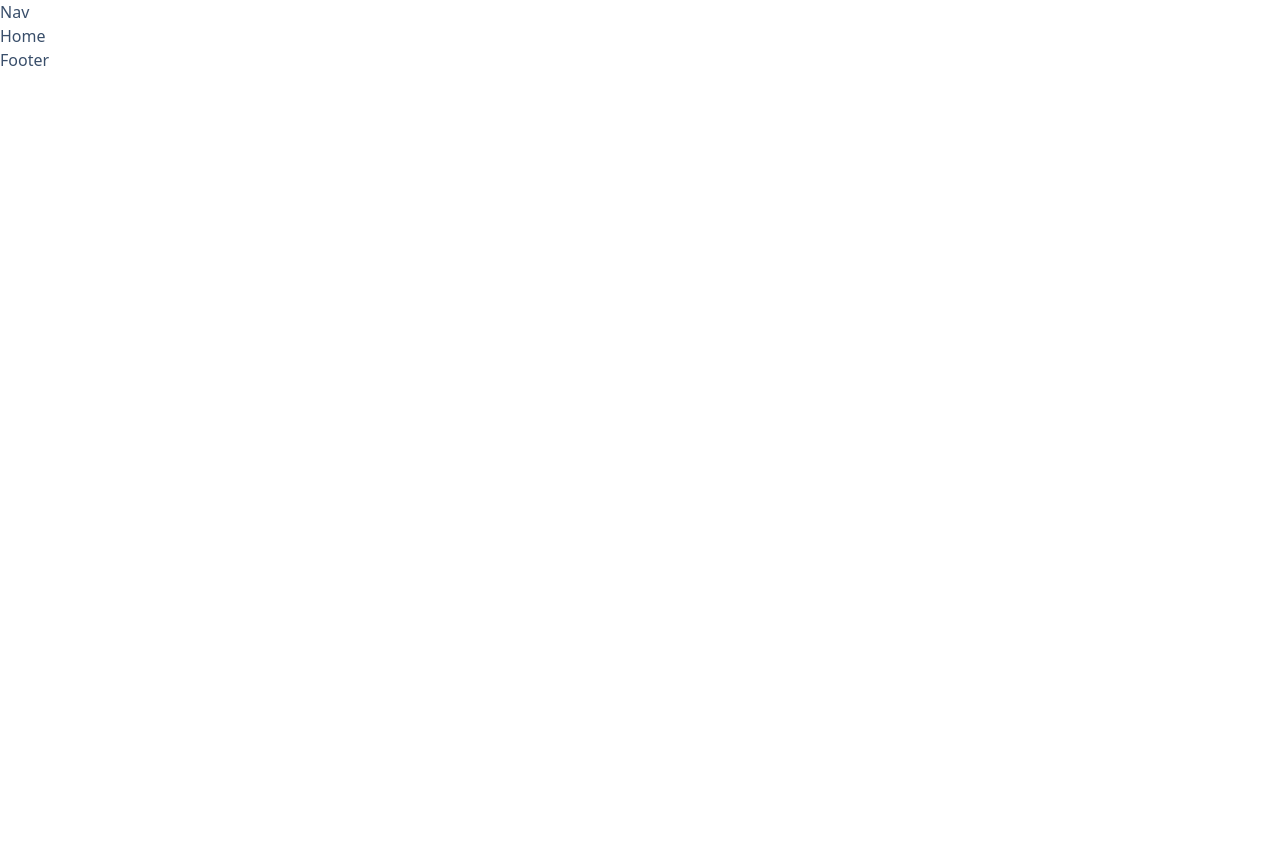
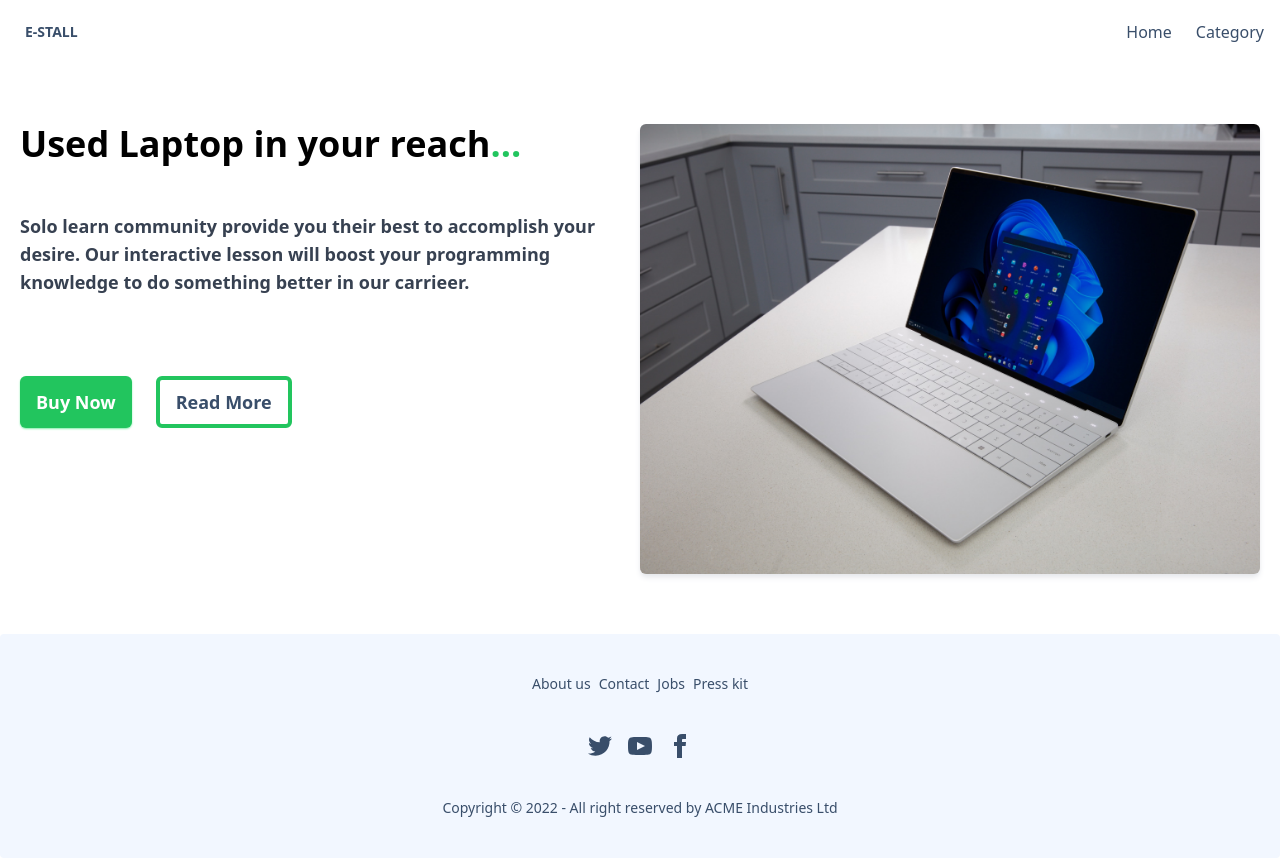
Before and after one commit to MRKPRO360/e-stall-client, a React (Create React App) app: page / in a window 1280 px wide. Before the commit the page ends 800 px from the top, so only its background shows below. Built offline with nearby package versions, Linux system fonts and the light colour scheme.

Commit message:
added nav and home banner

```diff
--- a/public/index.html
+++ b/public/index.html
@@ -24,7 +24,7 @@
       work correctly both with client-side routing and a non-root public URL.
       Learn how to configure a non-root public URL by running `npm run build`.
     -->
-    <title>Laptop Resale &mdash; Your trustworthy store :)</title>
+    <title>E-stall &mdash; Your trustworthy laptop resale store</title>
   </head>
   <body>
     <noscript>You need to enable JavaScript to run this app.</noscript>
--- a/src/Layout/Main.js
+++ b/src/Layout/Main.js
@@ -6,7 +6,9 @@ export default function Main() {
   return (
     <div>
       <Nav />
-      <Outlet />
+      <div className="my-10">
+        <Outlet />
+      </div>
       <Footer />
     </div>
   );
--- /dev/null
+++ b/src/Pages/Category/Category/Category/Category.js
@@ -0,0 +1,3 @@
+export default function Category() {
+  return <div>Category</div>;
+}
--- a/src/Pages/Home/Home/Home/Home.js
+++ b/src/Pages/Home/Home/Home/Home.js
@@ -1,3 +1,9 @@
+import HomeBanner from "./HomeBanner/HomeBanner";
+
 export default function Home() {
-  return <div>Home</div>;
+  return (
+    <div>
+      <HomeBanner />
+    </div>
+  );
 }
--- /dev/null
+++ b/src/Pages/Home/Home/Home/HomeBanner/HomeBanner.js
@@ -0,0 +1,38 @@
+import { Link } from "react-router-dom";
+import img from "../../../../../image/banner.jpg";
+export default function HomeBanner() {
+  return (
+    <div className="justify-between gap-10 p-5 space-y-10 bg-white rounded-md lg:flex lg:space-y-0">
+      <div className="flex-1">
+        <h1 className="text-2xl font-semibold text-black sm:text-3xl md:text-4xl">
+          Used Laptop in your reach
+          <span className="font-bold text-green-500">...</span>
+        </h1>
+        <p className="mt-6 text-base font-semibold text-gray-700 sm:text-lg sm:mt-9 lg:mt-12 ">
+          Solo learn community provide you their best to accomplish your desire.
+          Our interactive lesson will boost your programming knowledge to do
+          something better in our carrieer.
+        </p>
+        <div className="flex gap-6 mt-10 text-base font-semibold sm:text-lg lg:mt-20">
+          <button
+            to="/courses"
+            className="flex items-center px-2 py-1 text-white duration-300 bg-green-500 rounded-md shadow-sm cursor-pointer sm:px-4 sm:py-2 hover:bg-green-600 active:bg-green-700 transorm transtion active:translate-y-1 focus:ring-2 focus:ring-offset-4 focus:ring-green-600 shadow-green-300 active:shadow-lg backface-hidden"
+          >
+            Buy Now
+          </button>
+          <button className="px-2 py-1 border-4 border-green-500 rounded-md sm:px-4 sm:py-2 ">
+            Read More
+          </button>
+        </div>
+      </div>
+
+      <div className="w-full lg:w-1/2">
+        <img
+          className="rounded-md h-72 sm:h-[450px] w-full object-cover object-center shadow-md shadow-gray-200 scale-x-[-1]"
+          src={img}
+          alt="Laptop"
+        />
+      </div>
+    </div>
+  );
+}
--- a/src/Pages/Shared/Footer.js
+++ b/src/Pages/Shared/Footer.js
@@ -1,3 +1,52 @@
 export default function Footer() {
-  return <div>Footer</div>;
+  return (
+    <footer className="footer footer-center p-10 bg-base-200 text-base-content rounded">
+      <div className="grid grid-flow-col gap-4">
+        <a className="link link-hover">About us</a>
+        <a className="link link-hover">Contact</a>
+        <a className="link link-hover">Jobs</a>
+        <a className="link link-hover">Press kit</a>
+      </div>
+      <div>
+        <div className="grid grid-flow-col gap-4">
+          <a>
+            <svg
+              xmlns="http://www.w3.org/2000/svg"
+              width="24"
+              height="24"
+              viewBox="0 0 24 24"
+              className="fill-current"
+            >
+              <path d="M24 4.557c-.883.392-1.832.656-2.828.775 1.017-.609 1.798-1.574 2.165-2.724-.951.564-2.005.974-3.127 1.195-.897-.957-2.178-1.555-3.594-1.555-3.179 0-5.515 2.966-4.797 6.045-4.091-.205-7.719-2.165-10.148-5.144-1.29 2.213-.669 5.108 1.523 6.574-.806-.026-1.566-.247-2.229-.616-.054 2.281 1.581 4.415 3.949 4.89-.693.188-1.452.232-2.224.084.626 1.956 2.444 3.379 4.6 3.419-2.07 1.623-4.678 2.348-7.29 2.04 2.179 1.397 4.768 2.212 7.548 2.212 9.142 0 14.307-7.721 13.995-14.646.962-.695 1.797-1.562 2.457-2.549z"></path>
+            </svg>
+          </a>
+          <a>
+            <svg
+              xmlns="http://www.w3.org/2000/svg"
+              width="24"
+              height="24"
+              viewBox="0 0 24 24"
+              className="fill-current"
+            >
+              <path d="M19.615 3.184c-3.604-.246-11.631-.245-15.23 0-3.897.266-4.356 2.62-4.385 8.816.029 6.185.484 8.549 4.385 8.816 3.6.245 11.626.246 15.23 0 3.897-.266 4.356-2.62 4.385-8.816-.029-6.185-.484-8.549-4.385-8.816zm-10.615 12.816v-8l8 3.993-8 4.007z"></path>
+            </svg>
+          </a>
+          <a>
+            <svg
+              xmlns="http://www.w3.org/2000/svg"
+              width="24"
+              height="24"
+              viewBox="0 0 24 24"
+              className="fill-current"
+            >
+              <path d="M9 8h-3v4h3v12h5v-12h3.642l.358-4h-4v-1.667c0-.955.192-1.333 1.115-1.333h2.885v-5h-3.808c-3.596 0-5.192 1.583-5.192 4.615v3.385z"></path>
+            </svg>
+          </a>
+        </div>
+      </div>
+      <div>
+        <p>Copyright © 2022 - All right reserved by ACME Industries Ltd</p>
+      </div>
+    </footer>
+  );
 }
--- a/src/Pages/Shared/Nav.js
+++ b/src/Pages/Shared/Nav.js
@@ -1,3 +1,68 @@
+import { NavLink } from "react-router-dom";
+
 export default function Nav() {
-  return <div>Nav</div>;
+  const navItems = [
+    {
+      path: "/category/hp",
+      text: "Hp",
+    },
+    {
+      path: "/category/dell",
+      text: "Dell",
+    },
+    {
+      path: "/category/asus",
+      text: "Asus",
+    },
+  ];
+
+  const defaultNav = (
+    <>
+      <NavLink to="/">Home</NavLink>
+      <li>
+        Category
+        <ul className="p-2 bg-base-100 ">
+          {navItems.map((el, i) => (
+            <NavLink className="p-2" key={i} to={el.path}>
+              {el.text}
+            </NavLink>
+          ))}
+        </ul>
+      </li>
+    </>
+  );
+  return (
+    <div className="navbar bg-base-100 justify-between">
+      <div className="navbar-start">
+        <div className="dropdown">
+          <label tabIndex={0} className="btn btn-ghost lg:hidden">
+            <svg
+              xmlns="http://www.w3.org/2000/svg"
+              className="h-5 w-5"
+              fill="none"
+              viewBox="0 0 24 24"
+              stroke="currentColor"
+            >
+              <path
+                strokeLinecap="round"
+                strokeLinejoin="round"
+                strokeWidth="2"
+                d="M4 6h16M4 12h8m-8 6h16"
+              />
+            </svg>
+          </label>
+          <ul
+            tabIndex={0}
+            className="menu menu-compact dropdown-content mt-3 p-2 shadow bg-base-100 rounded-box w-52 gap-4"
+          >
+            {defaultNav}
+          </ul>
+        </div>
+        <a className="btn btn-ghost normal-case text-xl">E-Stall</a>
+      </div>
+      <div className="navbar-center hidden lg:flex">
+        <ul className="menu menu-horizontal p-2 gap-6">{defaultNav}</ul>
+      </div>
+    </div>
+  );
 }
--- a/src/Routes/Routes/Routes.js
+++ b/src/Routes/Routes/Routes.js
@@ -1,5 +1,6 @@
 import { createBrowserRouter } from "react-router-dom";
 import Main from "../../Layout/Main";
+import Category from "../../Pages/Category/Category/Category/Category";
 import Home from "../../Pages/Home/Home/Home/Home";
 
 const router = createBrowserRouter([
@@ -11,6 +12,10 @@ const router = createBrowserRouter([
         path: "/",
         element: <Home />,
       },
+      {
+        path: "/category/:id",
+        element: <Category />,
+      },
     ],
   },
 ]);
```
Also changed, not shown: src/image/banner.jpg (added).
